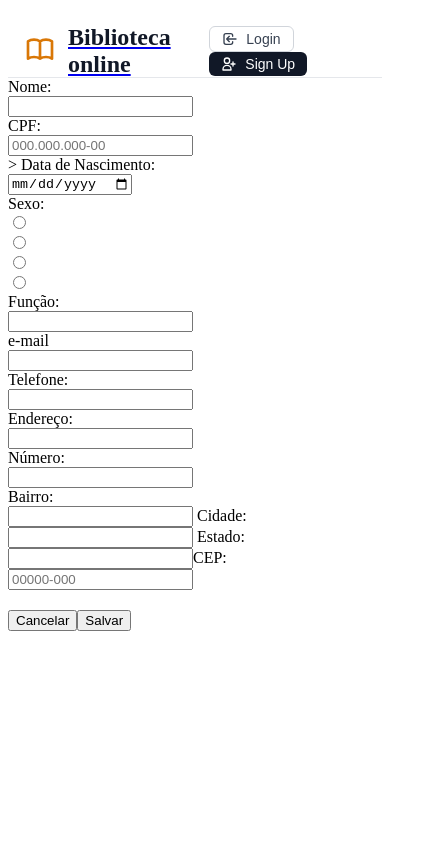
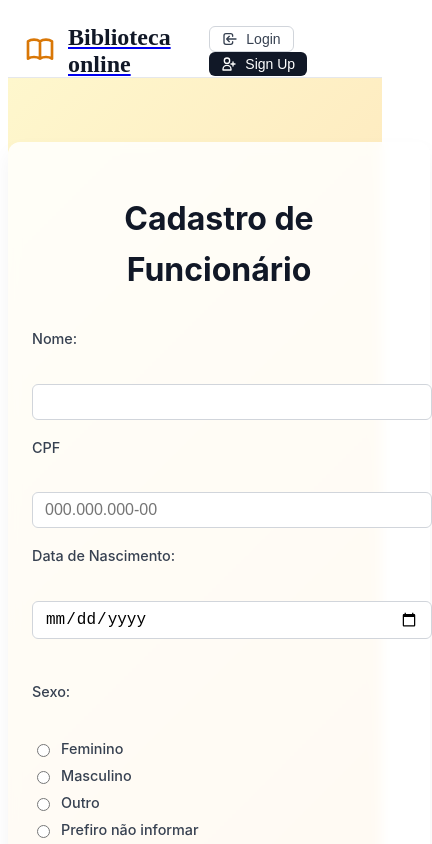
Before and after one commit to vynnyss/biblioteca-front, an Angular app: page /cadastro/funcionario in a window 390 px wide. Shown: the top 844 px of the page, 432 px wide, since content can reach past the window. Built offline with nearby package versions, Linux system fonts and the light colour scheme.

Commit message:
Alterações na tela de funcionário

```diff
--- a/src/app/components/cadastro/funcionario/funcionario.css
+++ b/src/app/components/cadastro/funcionario/funcionario.css
@@ -0,0 +1,137 @@
+:host {
+  display: block;
+  min-height: 100vh;
+  padding-top: 2rem;
+  padding-bottom: 4rem;
+  font-family: -apple-system, BlinkMacSystemFont, 'Segoe UI', Roboto, sans-serif;
+  line-height: 1.6;
+  color: #1f2937;
+  background: linear-gradient(135deg, #fef7cd 0%, #fed7aa 50%, #fecaca 100%);
+  background-color: #fef7cd;
+}
+
+
+form {
+  background: rgba(255, 255, 255, 0.85);
+  backdrop-filter: blur(6px);
+  padding: 2rem 2.5rem;
+  border-radius: 0.75rem;
+  box-shadow: 0 10px 20px rgba(0, 0, 0, 0.05);
+  width: 100%;
+  max-width: 700px;
+  margin: 2rem auto;
+}
+
+
+form h2 {
+  text-align: center;
+  color: #111827;
+  font-size: 2rem;
+  margin-bottom: 2rem;
+  font-weight: bold;
+}
+
+
+label {
+  display: block;
+  font-size: 0.9rem;
+  font-weight: 500;
+  color: #374151;
+  margin-bottom: 0.5rem;
+}
+
+input[type="text"],
+input[type="email"],
+input[type="tel"],
+input[type="date"] {
+  width: 100%;
+  padding: 0.5rem 0.75rem;
+  border: 1px solid #d1d5db;
+  border-radius: 0.375rem;
+  font-size: 1rem;
+  outline: none;
+  transition: border-color 0.2s, box-shadow 0.2s;
+  background-color: #ffffff;
+  margin-bottom: 1rem;
+}
+
+input:focus {
+  border-color: #d97706;
+  box-shadow: 0 0 0 3px rgba(217, 119, 6, 0.15);
+}
+
+
+input[type="radio"] {
+  accent-color: #f59e0b;
+}
+
+label[for="feminino"],
+label[for="masculino"],
+label[for="outro"],
+label[for="prefiro_nao_informar"] {
+  display: inline-flex;
+  align-items: center;
+  gap: 0.5rem;
+  margin-right: 1rem;
+  margin-bottom: 0.25rem;
+}
+
+
+button {
+  padding: 0.75rem 1.5rem;
+  font-size: 1rem;
+  font-weight: 500;
+  border-radius: 0.375rem;
+  border: none;
+  cursor: pointer;
+  transition: background-color 0.2s, transform 0.2s;
+}
+
+button:hover {
+  transform: translateY(-2px);
+}
+
+
+button[type="submit"] {
+  background-color: #10b981;
+  color: white;
+}
+
+button[type="submit"]:hover {
+  background-color: #059669;
+}
+
+
+button[type="button"] {
+  background-color: #ef4444;
+  color: white;
+  margin-right: 1rem;
+}
+
+button[type="button"]:hover {
+  background-color: #dc2626;
+}
+
+
+div[style*="margin-top: 20px"] {
+  display: flex;
+  justify-content: flex-end;
+  gap: 1rem;
+  margin-top: 2rem !important;
+}
+
+
+@media (max-width: 640px) {
+  form {
+    padding: 1.5rem;
+  }
+
+  div[style*="margin-top: 20px"] {
+    flex-direction: column;
+    align-items: stretch;
+  }
+
+  button {
+    width: 100%;
+  }
+}
--- a/src/app/components/cadastro/funcionario/funcionario.html
+++ b/src/app/components/cadastro/funcionario/funcionario.html
@@ -1,49 +1,65 @@
+<div class="form-container">
   <form>
+    <h2>Cadastro de Funcionário</h2>
+
     <label for="fname">Nome:</label><br>
     <input type="text" id="fname" name="fname"><br>
 
-  <label for="cpf">CPF:</label><br>
-  <input type="text" id="cpf" name="cpf" maxlength="14" oninput="mascaraCPF(this)" placeholder="000.000.000-00"><br>>
+    <label for="cpf">CPF</label><br>
+    <input
+      type="text"
+      id="cpf"
+      name="cpf"
+      maxlength="14"
+      (input)="mascaraCPF($event)"
+      placeholder="000.000.000-00"><br>
 
     <label for="Data de nascimento">Data de Nascimento:</label><br>
-  <input type="date" id="date" name="Data de nascimento"><br>
+    <input type="date" id="date" name="Data de nascimento"><br><br>
 
-  <label for="Sexo"> Sexo:</label><br>
-  <input type="radio" id="sexo" name="Feminino"><br>
-  <input type="radio" id="sexo" name="Masculino"><br>
-  <input type="radio" id="sexo" name="Outro"><br>
-  <input type="radio" id="sexo" name="Prefiro ñão informar"><br>
+    <label for="sexo">Sexo:</label><br>
+    <label for="feminino">
+      <input type="radio" id="feminino" name="sexo" value="feminino"> Feminino
+    </label><br>
+    <label for="masculino">
+      <input type="radio" id="masculino" name="sexo" value="masculino"> Masculino
+    </label><br>
+    <label for="outro">
+      <input type="radio" id="outro" name="sexo" value="outro"> Outro
+    </label><br>
+    <label for="prefiro_nao_informar">
+      <input type="radio" id="prefiro_nao_informar" name="sexo" value="prefiro_nao_informar">
+      Prefiro não informar
+    </label><br><br>
 
     <label for="Função">Função:</label><br>
-  <input type="text" id="Função" name="Função"><br>
+    <input type="text" id="Função" name="Função"><br><br>
 
-  <label for="e-mail"> e-mail</label><br>
-  <input type="email" id=e-mail name="e-mail"><br>
+    <label for="E-mail">E-mail:</label><br>
+    <input type="email" id="E-mail" name="E-mail"><br><br>
 
     <label for="Telefone">Telefone:</label><br>
-  <input type="tel" id="Telefone" name="Telefone"><br>
+    <input type="tel" id="Telefone" name="Telefone"><br><br>
 
     <label for="Endereço">Endereço:</label><br>
-  <input type="text" id="Endereço" name="Endereço"><br>
+    <input type="text" id="Endereço" name="Endereço"><br><br>
 
     <label for="Número">Número:</label><br>
-  <input type="text" id="Numero" name="Número"><br>
+    <input type="text" id="Numero" name="Número"><br><br>
 
-  <label for="Bairro"> Bairro:</label><br>
-  <input type="text" name="bairro" maxlength="50" required />
+    <label for="Bairro">Bairro:</label><br>
+    <input type="text" name="bairro" maxlength="50" required><br><br>
 
- <label for="Cidade"> Cidade:</label><br>
- <input type="text" name="cidade" maxlength="50" required />
+    <label for="Cidade">Cidade:</label><br>
+    <input type="text" name="cidade" maxlength="50" required><br><br>
 
- <label for= "Estado"> Estado:</label><br>
- <input type="text" name="Estado" maxlength="50" required />
+    <label for="Estado">Estado:</label><br>
+    <input type="text" name="Estado" maxlength="50" required><br><br>
 
     <label for="CEP">CEP:</label><br>
- <input type="text" name="cep" maxlength="9" placeholder="00000-000" required />
+    <input type="text" name="cep" maxlength="9" placeholder="00000-000" required><br><br>
 
- <div style="margin-top: 20px;">
+<div style="margin-top: 20px; display: flex; justify-content: center; gap: 10px;">
   <button type="button" onclick="cancelar()">Cancelar</button>
   <button type="submit">Salvar</button>
 </div>
-
-</form>
--- a/src/app/components/cadastro/funcionario/funcionario.ts
+++ b/src/app/components/cadastro/funcionario/funcionario.ts
@@ -8,4 +8,36 @@ import { Component } from '@angular/core';
 })
 export class Funcionario {
 
+  mascaraCPF(event: any): void {
+  const input = event.target;
+  let valor = input.value;
+
+
+  const posInicial = input.selectionStart;
+
+
+  valor = valor.replace(/\D/g, '');
+
+
+  if (valor.length > 11) {
+    valor = valor.slice(0, 11);
+  }
+
+
+  if (valor.length > 9) {
+    valor = valor.replace(/(\d{3})(\d{3})(\d{3})(\d{1,2})/, '$1.$2.$3-$4');
+  } else if (valor.length > 6) {
+    valor = valor.replace(/(\d{3})(\d{3})(\d{1,3})/, '$1.$2.$3');
+  } else if (valor.length > 3) {
+    valor = valor.replace(/(\d{3})(\d{1,3})/, '$1.$2');
+  }
+
+
+  input.value = valor;
+  input.setSelectionRange(posInicial, posInicial);
 }
+
+  cancelar() {
+    console.log('Ação de cancelar executada');
+  }
+}
--- a/src/app/components/cadastro/pessoa/pessoa.css
+++ b/src/app/components/cadastro/pessoa/pessoa.css
@@ -1,24 +1,24 @@
-/* Garante que o fundo ocupe toda a tela */
-html, body {
-  height: 100%;
-  margin: 0;
+:host {
+  display: block;
+  min-height: 100vh;
+  padding-top: 2rem;
+  padding-bottom: 4rem;
   font-family: -apple-system, BlinkMacSystemFont, 'Segoe UI', Roboto, sans-serif;
   line-height: 1.6;
   color: #1f2937;
   background: linear-gradient(135deg, #fef7cd 0%, #fed7aa 50%, #fecaca 100%);
-  background-color: #fef7cd; /* fallback para navegadores antigos */
+  background-color: #fef7cd;
 }
 
-/* Se quiser aplicar estilo ao componente raiz */
 app-root {
   display: block;
   min-height: 100vh;
 }
 
-/* Estilos da seção de cadastro */
 .cadastro-section {
   max-width: 800px;
   margin: 4rem auto;
+  margin-bottom: 6rem;
   background: rgba(255, 255, 255, 0.85);
   backdrop-filter: blur(4px);
   padding: 2rem;
@@ -125,7 +125,6 @@ app-root {
   background-color: #dc2626;
 }
 
-/* Responsivo */
 @media (max-width: 640px) {
   .cadastro-form {
     grid-template-columns: 1fr;
--- a/src/app/components/cadastro/pessoa/pessoa.html
+++ b/src/app/components/cadastro/pessoa/pessoa.html
@@ -104,8 +104,8 @@
   .cadastro-buttons {
     margin-top: 20px;
     display: flex;
-    justify-content: center; /* Centraliza horizontalmente */
-    gap: 10px; /* Espaço entre os botões */
+    justify-content: center;
+    gap: 10px;
   }
 
   .btn {
```
Also changed, not shown: src/app/components/cadastro/livro/livro.html (+43 -1 lines), src/app/components/cadastro/pessoa/pessoa.ts (+5 -5 lines). Lines whose indentation alone changed are shown as unchanged.
